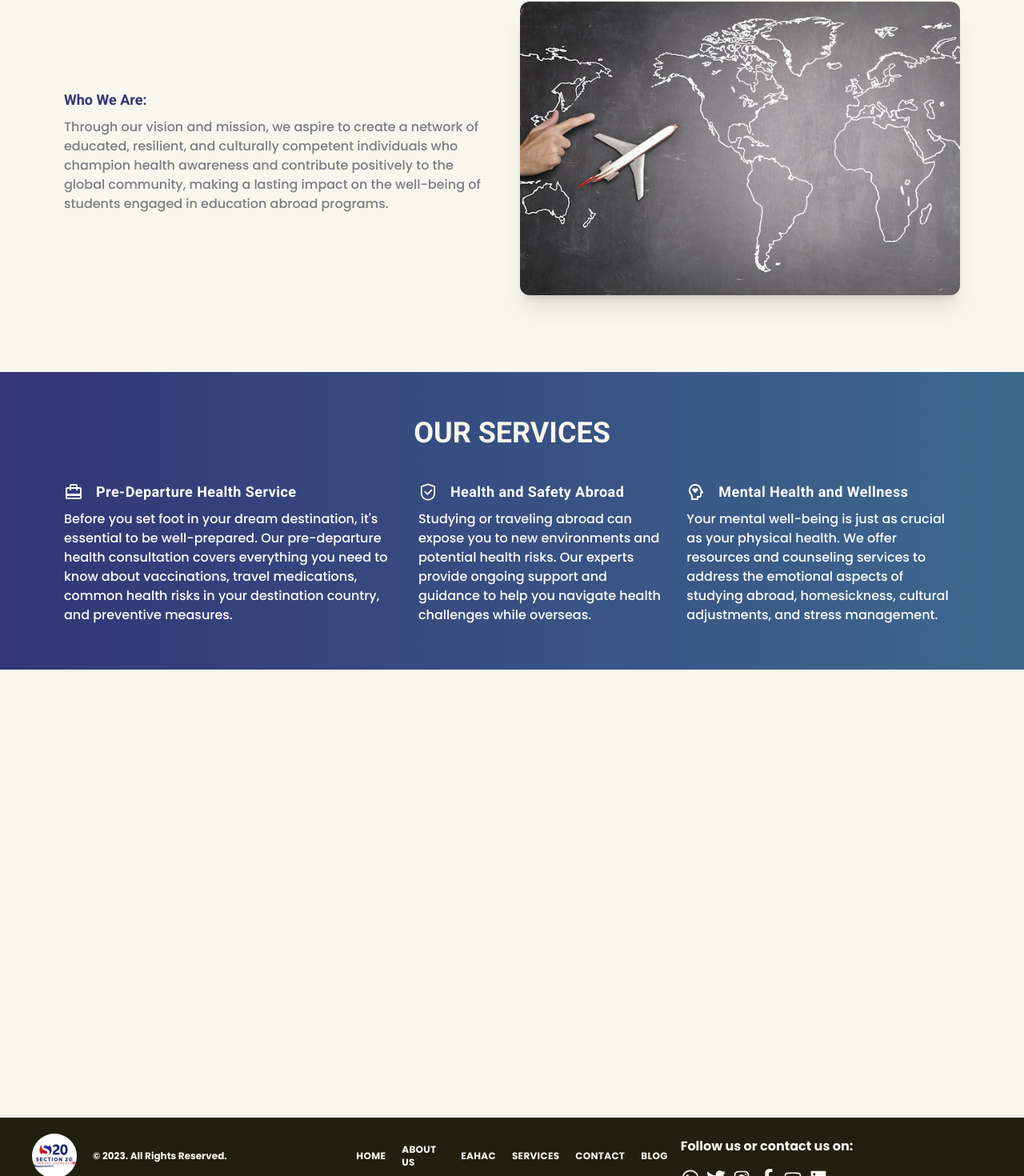
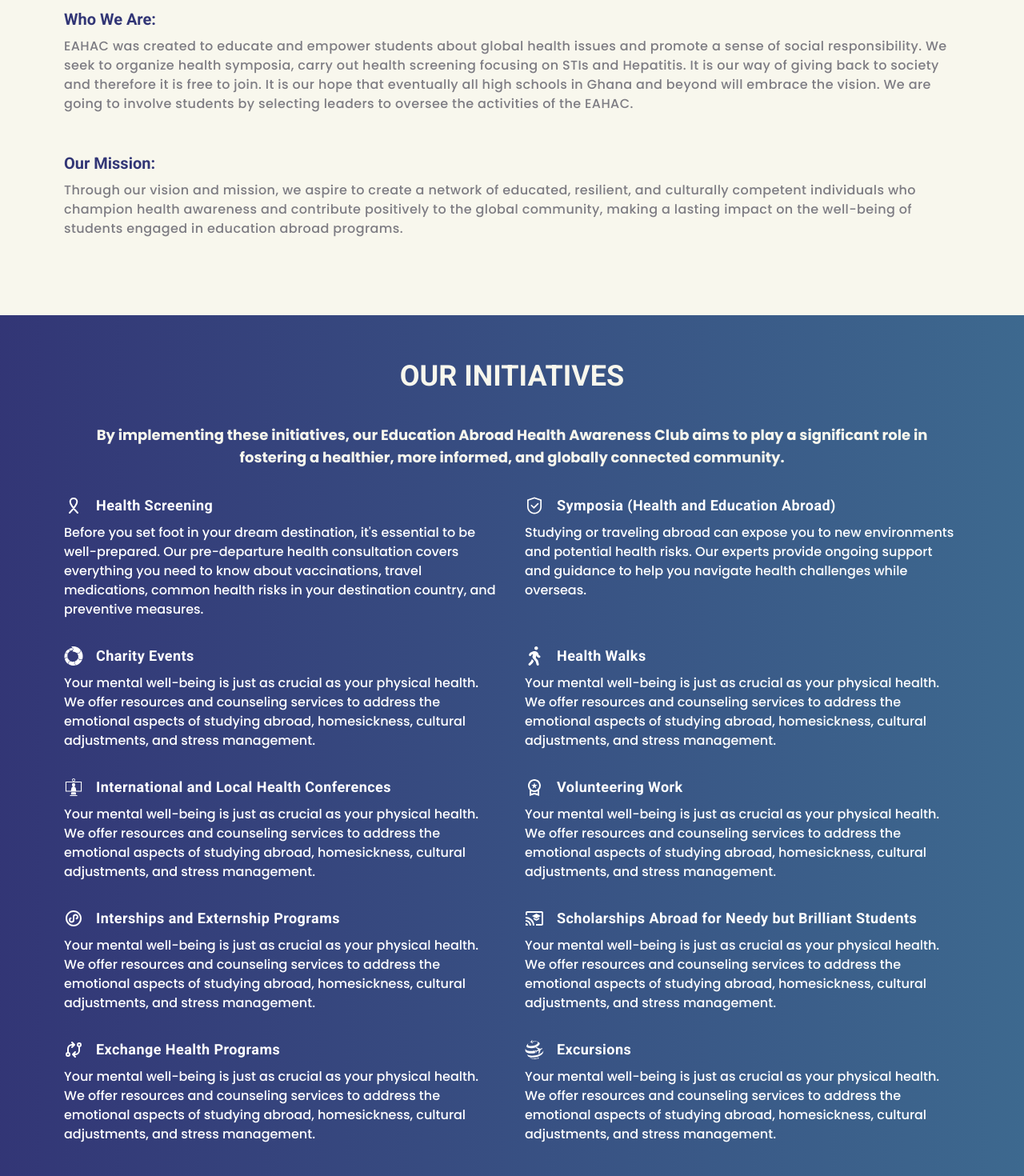
Before and after one commit to Jasoneli/section20-consult, a Next.js app: page /ehac in a window 1280 px wide. Shown: the part 862-2332 px from the top of the page at 80% size. Built offline with nearby package versions, Linux system fonts and the light colour scheme.

Commit message:
edit sections

```diff
--- a/components/AboutUS.tsx
+++ b/components/AboutUS.tsx
@@ -32,9 +32,9 @@ const AboutUS = () => {
               </p>
 
               <Image
-                src="/images/about-img.png"
-                width={500}
-                height={500}
+                src="/images/about-pic.png"
+                width={450}
+                height={450}
                 alt="board"
                 className="rounded-full border-2 border-primary shadow-md order-2 lg:order-none"
               />
--- a/components/EHAC.tsx
+++ b/components/EHAC.tsx
@@ -26,13 +26,13 @@ const EHAC = () => {
             </p>
           </div>
           <div className="">
-            <Image
+            {/* <Image
               src="/images/work-2.jpg"
               width={600}
               height={600}
               alt="school logo"
               className="rounded-xl shadow-2xl hidden lg:block"
-            />
+            /> */}
           </div>
         </div>
       </div>
--- a/components/EhacServices.tsx
+++ b/components/EhacServices.tsx
@@ -1,33 +1,40 @@
 /* eslint-disable react/no-unescaped-entities */
 import { AiOutlineSafety } from "react-icons/ai";
-import { MdOutlineCardTravel } from "react-icons/md";
-import { RiMentalHealthLine } from "react-icons/ri";
-import ScrollRevealSection from "./ScrollRevealSection";
+import { TbRibbonHealth, TbExchange } from "react-icons/tb";
+import { RiMentalHealthLine, RiMiniProgramLine } from "react-icons/ri";
+import { FaWalking } from "react-icons/fa";
+import { SiEventstore, SiYourtraveldottv } from "react-icons/si";
+import { GiVideoConference } from "react-icons/gi";
+import { MdOutlineWorkspacePremium, MdCastForEducation } from "react-icons/md";
 
 const EhacServices = () => {
   return (
     <>
-      <ScrollRevealSection>
       <section className="my-10 bg-gradient-to-r from-primary to-accent text-background">
         <div className="max-w-6xl container mx-auto p-4">
           <h2 className="text-2xl lg:text-4xl uppercase font-bold text-center my-4 lg:my-10">
-              Our Services
+            Our Initiatives
           </h2>
-            <div className="mt-5 text-white flex flex-col lg:flex-row gap-8 pb-10">
+          <p className="text-center text-base lg:text-lg my-8 font-semibold ">
+            By implementing these initiatives, our Education Abroad Health
+            Awareness Club aims to play a significant role in fostering a
+            healthier, more informed, and globally connected community.
+          </p>
+          <div className="grid grid-cols-1 lg:grid-cols-2  mt-5 text-white  gap-8 pb-10">
             <div className="flex flex-col gap-2">
               <div className="flex items-center gap-4">
                 <span className="text-2xl">
-                    <MdOutlineCardTravel />
+                  <TbRibbonHealth />
                 </span>
                 <h3 className="text-lg font-bold tracking-wide text-center">
-                    Pre-Departure Health Service
+                  Health Screening
                 </h3>
               </div>
 
               <p>
-                  Before you set foot in your dream destination, it's essential
-                  to be well-prepared. Our pre-departure health consultation
-                  covers everything you need to know about vaccinations, travel
+                Before you set foot in your dream destination, it's essential to
+                be well-prepared. Our pre-departure health consultation covers
+                everything you need to know about vaccinations, travel
                 medications, common health risks in your destination country,
                 and preventive measures.
               </p>
@@ -37,39 +44,157 @@ const EhacServices = () => {
                 <span className="text-2xl">
                   <AiOutlineSafety />
                 </span>
-                  <h3 className="text-lg font-bold tracking-wide text-center">
-                    Health and Safety Abroad
+                <h3 className="text-lg font-bold tracking-wide">
+                  Symposia (Health and Education Abroad)
                 </h3>
               </div>
 
               <p>
-                  Studying or traveling abroad can expose you to new
-                  environments and potential health risks. Our experts provide
-                  ongoing support and guidance to help you navigate health
-                  challenges while overseas.
+                Studying or traveling abroad can expose you to new environments
+                and potential health risks. Our experts provide ongoing support
+                and guidance to help you navigate health challenges while
+                overseas.
               </p>
             </div>
             <div className="flex flex-col gap-2">
               <div className="flex items-center gap-4">
                 <span className="text-2xl">
-                    <RiMentalHealthLine />
+                  <SiEventstore />
                 </span>
                 <h3 className="text-lg font-bold tracking-wide text-center">
-                    Mental Health and Wellness
+                  Charity Events
                 </h3>
               </div>
 
               <p>
                 Your mental well-being is just as crucial as your physical
                 health. We offer resources and counseling services to address
-                  the emotional aspects of studying abroad, homesickness,
-                  cultural adjustments, and stress management.
+                the emotional aspects of studying abroad, homesickness, cultural
+                adjustments, and stress management.
+              </p>
+            </div>
+            <div className="flex flex-col gap-2">
+              <div className="flex items-center gap-4">
+                <span className="text-2xl">
+                  <FaWalking />
+                </span>
+                <h3 className="text-lg font-bold tracking-wide text-center">
+                  Health Walks
+                </h3>
+              </div>
+
+              <p>
+                Your mental well-being is just as crucial as your physical
+                health. We offer resources and counseling services to address
+                the emotional aspects of studying abroad, homesickness, cultural
+                adjustments, and stress management.
+              </p>
+            </div>
+            <div className="flex flex-col gap-2">
+              <div className="flex items-center gap-4">
+                <span className="text-2xl">
+                  <GiVideoConference />
+                </span>
+                <h3 className="text-lg font-bold tracking-wide">
+                  International and Local Health Conferences
+                </h3>
+              </div>
+
+              <p>
+                Your mental well-being is just as crucial as your physical
+                health. We offer resources and counseling services to address
+                the emotional aspects of studying abroad, homesickness, cultural
+                adjustments, and stress management.
+              </p>
+            </div>
+            <div className="flex flex-col gap-2">
+              <div className="flex items-center gap-4">
+                <span className="text-2xl">
+                  <MdOutlineWorkspacePremium />
+                </span>
+                <h3 className="text-lg font-bold tracking-wide text-center">
+                  Volunteering Work
+                </h3>
+              </div>
+
+              <p>
+                Your mental well-being is just as crucial as your physical
+                health. We offer resources and counseling services to address
+                the emotional aspects of studying abroad, homesickness, cultural
+                adjustments, and stress management.
+              </p>
+            </div>
+            <div className="flex flex-col gap-2">
+              <div className="flex items-center gap-4">
+                <span className="text-2xl">
+                  <RiMiniProgramLine />
+                </span>
+                <h3 className="text-lg font-bold tracking-wide">
+                  Interships and Externship Programs
+                </h3>
+              </div>
+
+              <p>
+                Your mental well-being is just as crucial as your physical
+                health. We offer resources and counseling services to address
+                the emotional aspects of studying abroad, homesickness, cultural
+                adjustments, and stress management.
+              </p>
+            </div>
+            <div className="flex flex-col gap-2">
+              <div className="flex items-center gap-4">
+                <span className="text-2xl">
+                  <MdCastForEducation />
+                </span>
+                <h3 className="text-lg font-bold tracking-wide">
+                  Scholarships Abroad for Needy but Brilliant Students
+                </h3>
+              </div>
+
+              <p>
+                Your mental well-being is just as crucial as your physical
+                health. We offer resources and counseling services to address
+                the emotional aspects of studying abroad, homesickness, cultural
+                adjustments, and stress management.
+              </p>
+            </div>
+            <div className="flex flex-col gap-2">
+              <div className="flex items-center gap-4">
+                <span className="text-2xl">
+                  <TbExchange />
+                </span>
+                <h3 className="text-lg font-bold tracking-wide text-center">
+                  Exchange Health Programs
+                </h3>
+              </div>
+
+              <p>
+                Your mental well-being is just as crucial as your physical
+                health. We offer resources and counseling services to address
+                the emotional aspects of studying abroad, homesickness, cultural
+                adjustments, and stress management.
+              </p>
+            </div>
+            <div className="flex flex-col gap-2">
+              <div className="flex items-center gap-4">
+                <span className="text-2xl">
+                  <SiYourtraveldottv />
+                </span>
+                <h3 className="text-lg font-bold tracking-wide text-center">
+                  Excursions
+                </h3>
+              </div>
+
+              <p>
+                Your mental well-being is just as crucial as your physical
+                health. We offer resources and counseling services to address
+                the emotional aspects of studying abroad, homesickness, cultural
+                adjustments, and stress management.
               </p>
             </div>
           </div>
         </div>
       </section>
-      </ScrollRevealSection>
     </>
   );
 };
--- a/components/Footer.tsx
+++ b/components/Footer.tsx
@@ -53,11 +53,11 @@ const Footer = () => {
                 Contact
               </Link>
             </li>
-            <li>
+            {/* <li>
               <Link className="hover:text-red-500" href="/blog">
                 Blog
               </Link>
-            </li>
+            </li> */}
           </ul>
         </nav>
         <div className="flex flex-col  gap-4 justify-end">
--- a/components/SchoolAbroad.tsx
+++ b/components/SchoolAbroad.tsx
@@ -13,7 +13,7 @@ const SchoolAbroad = () => {
               <span className="font-bold text-3xl bg-[#d2d2cf] p-4 rounded-full text-center">
                 01
               </span>
-              <span> School Abroad Programs</span>
+              <span> Education Abroad Programs</span>
             </h3>
             <p className="text-dark">
               Explore the world of international education with our carefully
--- a/components/WhoWeAre.tsx
+++ b/components/WhoWeAre.tsx
@@ -5,28 +5,36 @@ import FancyAnimationSection from "./FancyAnimationSection";
 const WhoWeAre = () => {
   return (
     <>
-      <article className="max-w-6xl mx-auto container p-4 lg:my-20">
+      <article className="max-w-6xl mx-auto container p-4 lg:my-20 ehac-section">
         <h2 className="text-2xl lg:text-3xl uppercase font-bold text-center my-4 lg:my-10">
           About EAHAC
         </h2>
-        <div className="flex flex-col lg:flex-row gap-10 items-center">
+        <div className="flex flex-col  gap-10 items-center">
           <div>
-            <h3 className="my-2 text-primary text-lg font-bold">Who We Are:</h3>
-            <p className="text-base text-left order-1 lg:order-none font-medium text-dark">
+            <h3 className="my-2 text-primary text-xl font-bold">Who We Are:</h3>
+            <p className="tracking-wide text-left  font-medium text-dark">
+              EAHAC was created to educate and empower students about global
+              health issues and promote a sense of social responsibility. We
+              seek to organize health symposia, carry out health screening
+              focusing on STIs and Hepatitis. It is our way of giving back to
+              society and therefore it is free to join. It is our hope that
+              eventually all high schools in Ghana and beyond will embrace the
+              vision. We are going to involve students by selecting leaders to
+              oversee the activities of the EAHAC.
+            </p>
+          </div>
+          <div>
+            <h3 className="my-2 text-primary text-xl font-bold">
+              Our Mission:
+            </h3>
+            <p className="tracking-wide text-left  font-medium text-dark">
               Through our vision and mission, we aspire to create a network of
               educated, resilient, and culturally competent individuals who
               champion health awareness and contribute positively to the global
               community, making a lasting impact on the well-being of students
-              engaged in education abroad programs.
+              engaged in education abroad programs.
             </p>
           </div>
-          <Image
-            src="/images/ehac-1.jpg"
-            width={550}
-            height={550}
-            alt="ehac-1"
-            className="rounded-xl shadow-xl"
-          />
         </div>
       </article>
     </>
```
Also changed, not shown: components/EhacTeam.tsx (+13 -13 lines), components/Navbar.tsx (+4 -4 lines), components/Team.tsx (+29 -29 lines), public/images/about-img.png (deleted), public/images/about-pic.png (added). Lines whose indentation alone changed are shown as unchanged.
